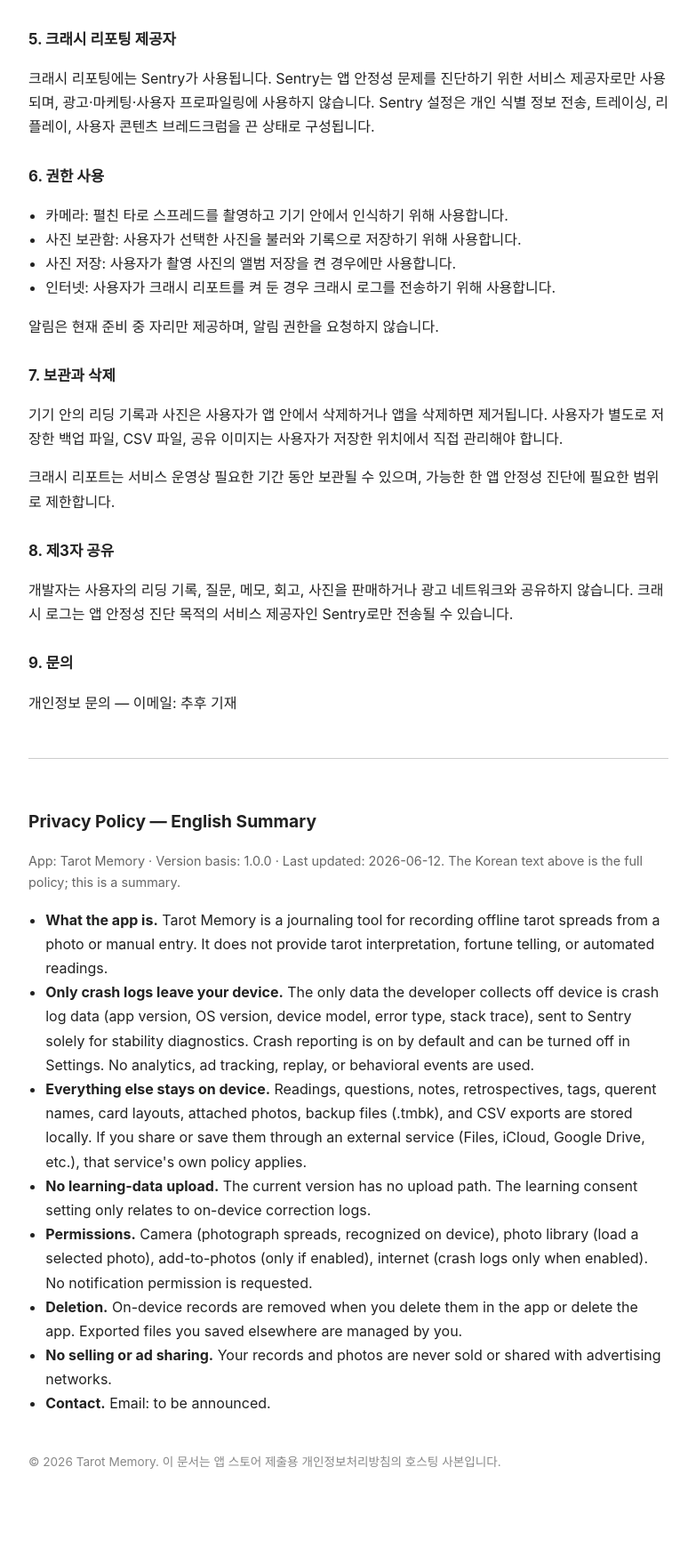
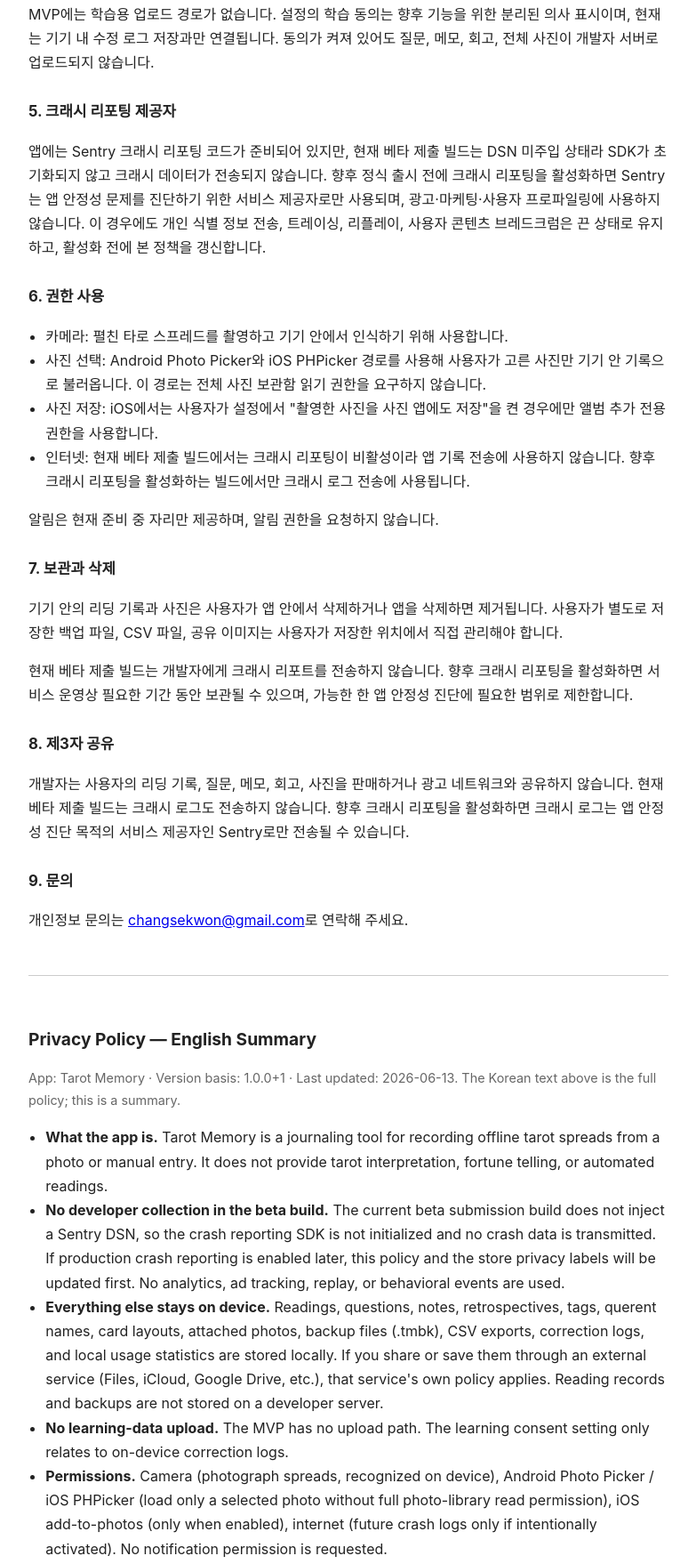
Before and after one commit to therearenorules/tarot-memory-policy, a plain HTML site: page index.html in a window 1280 px wide. Shown: the part 998-2756 px from the top of the page at 89% size, without its empty margins (248-1031 px from the left). Before the commit the page ends 2718 px from the top, so only its background shows below. Drawn offline with Linux system fonts and the light colour scheme.

Commit message:
Align hosted privacy policy with beta collection decision
Constraint: Hosted Pages repo must remain policy-only and match store privacy facts.\nRejected: Keeping Sentry-on wording | beta build omits DSN and collects no developer-side data.\nConfidence: high\nScope-risk: narrow\nDirective: Update this page before any production Sentry DSN is injected.\nTested: rg verified confirmed support email, DSN beta wording, Photo Picker/PHPicker wording, and no stale email placeholder in index.html.\nNot-tested: GitHub Pages propagation before push.

```diff
--- a/index.html
+++ b/index.html
@@ -19,15 +19,15 @@
 <body>
 
 <h1>타로 메모리 개인정보처리방침</h1>
-<p class="meta">앱: 타로 메모리 / Tarot Memory · 적용 버전: 1.0.0 · 최종 업데이트: 2026-06-12</p>
+<p class="meta">앱: 타로 메모리 / Tarot Memory · 적용 버전: 1.0.0+1 · 최종 업데이트: 2026-06-13</p>
 
 <h3>1. 서비스 개요</h3>
 <p>타로 메모리는 사용자가 오프라인에서 펼친 타로 스프레드를 사진 또는 수동 입력으로 기록하고, 질문·메모·태그·회고를 함께 저장하는 기록 도구입니다. 앱은 타로 해석, 운세, 자동 리딩, 추천 해석을 제공하지 않습니다.</p>
 
 <h3>2. 수집하는 데이터</h3>
-<p>개발자가 앱 밖으로 수집하는 데이터는 크래시 로그뿐입니다. 크래시 리포트는 기본 켜짐이며 설정에서 끌 수 있습니다.</p>
-<p>크래시 로그에는 앱 버전, OS 버전, 기기 모델, 오류 유형, 스택 트레이스처럼 앱 안정성 문제를 진단하는 데 필요한 기술 정보가 포함될 수 있습니다. 질문, 메모, 회고, 카드 사진, 백업 파일, CSV 내보내기 파일은 크래시 로그에 의도적으로 포함하지 않습니다.</p>
-<p>사용 분석, 광고 추적, 리플레이, 화면 녹화, 행동 분석 이벤트는 사용하지 않습니다.</p>
+<p>현재 베타 제출 빌드는 Sentry DSN을 주입하지 않아 크래시 리포팅 SDK가 초기화되지 않습니다. 따라서 개발자가 앱 밖으로 수집하는 사용자 데이터는 없습니다.</p>
+<p>정식 출시 전 크래시 리포팅을 활성화하기로 다시 결정하면, 앱 버전, OS 버전, 기기 모델, 오류 유형, 스택 트레이스처럼 앱 안정성 문제를 진단하는 데 필요한 기술 정보만 수집하도록 제한하고, 활성화 전에 본 정책과 스토어 개인정보 라벨을 함께 갱신합니다. 질문, 메모, 회고, 카드 사진, 백업 파일, CSV 내보내기 파일은 크래시 로그에 의도적으로 포함하지 않습니다.</p>
+<p>사용 분석, 광고 추적, 리플레이, 화면 녹화, 행동 분석 이벤트는 사용하지 않습니다. 앱 안의 사용 통계 화면은 기기 안의 데이터베이스를 읽어 표시만 하며 외부로 전송하지 않습니다.</p>
 
 <h3>3. 기기 안에만 저장되는 데이터</h3>
 <p>다음 데이터는 기본적으로 사용자의 기기 안에 저장됩니다.</p>
@@ -38,45 +38,45 @@
   <li>백업 파일(.tmbk), CSV 내보내기 파일</li>
   <li>학습 동의 여부와 기기 내 수정 로그</li>
 </ul>
-<p>사용자가 백업 파일이나 공유 이미지를 직접 다른 앱, 파일 앱, iCloud, Google Drive 등으로 저장하거나 공유하는 경우, 그 이후의 처리는 사용자가 선택한 외부 서비스의 약관과 개인정보처리방침을 따릅니다.</p>
+<p>사용자가 백업 파일이나 공유 이미지를 직접 다른 앱, 파일 앱, iCloud, Google Drive 등 본인 클라우드로 저장하거나 공유하는 경우, 그 이후의 처리는 사용자가 선택한 외부 서비스의 약관과 개인정보처리방침을 따릅니다. 개발자 서버에는 기록이나 백업이 저장되지 않습니다.</p>
 
 <h3>4. 학습용 데이터</h3>
-<p>현재 버전에는 학습용 업로드 경로가 없습니다. 설정의 학습 동의는 향후 기능을 위한 분리된 의사 표시이며, 현재는 기기 내 수정 로그 저장과만 연결됩니다. 동의가 켜져 있어도 질문, 메모, 회고, 전체 사진이 개발자 서버로 업로드되지 않습니다.</p>
+<p>MVP에는 학습용 업로드 경로가 없습니다. 설정의 학습 동의는 향후 기능을 위한 분리된 의사 표시이며, 현재는 기기 내 수정 로그 저장과만 연결됩니다. 동의가 켜져 있어도 질문, 메모, 회고, 전체 사진이 개발자 서버로 업로드되지 않습니다.</p>
 
 <h3>5. 크래시 리포팅 제공자</h3>
-<p>크래시 리포팅에는 Sentry가 사용됩니다. Sentry는 앱 안정성 문제를 진단하기 위한 서비스 제공자로만 사용되며, 광고·마케팅·사용자 프로파일링에 사용하지 않습니다. Sentry 설정은 개인 식별 정보 전송, 트레이싱, 리플레이, 사용자 콘텐츠 브레드크럼을 끈 상태로 구성됩니다.</p>
+<p>앱에는 Sentry 크래시 리포팅 코드가 준비되어 있지만, 현재 베타 제출 빌드는 DSN 미주입 상태라 SDK가 초기화되지 않고 크래시 데이터가 전송되지 않습니다. 향후 정식 출시 전에 크래시 리포팅을 활성화하면 Sentry는 앱 안정성 문제를 진단하기 위한 서비스 제공자로만 사용되며, 광고·마케팅·사용자 프로파일링에 사용하지 않습니다. 이 경우에도 개인 식별 정보 전송, 트레이싱, 리플레이, 사용자 콘텐츠 브레드크럼은 끈 상태로 유지하고, 활성화 전에 본 정책을 갱신합니다.</p>
 
 <h3>6. 권한 사용</h3>
 <ul>
   <li>카메라: 펼친 타로 스프레드를 촬영하고 기기 안에서 인식하기 위해 사용합니다.</li>
-  <li>사진 보관함: 사용자가 선택한 사진을 불러와 기록으로 저장하기 위해 사용합니다.</li>
-  <li>사진 저장: 사용자가 촬영 사진의 앨범 저장을 켠 경우에만 사용합니다.</li>
-  <li>인터넷: 사용자가 크래시 리포트를 켜 둔 경우 크래시 로그를 전송하기 위해 사용합니다.</li>
+  <li>사진 선택: Android Photo Picker와 iOS PHPicker 경로를 사용해 사용자가 고른 사진만 기기 안 기록으로 불러옵니다. 이 경로는 전체 사진 보관함 읽기 권한을 요구하지 않습니다.</li>
+  <li>사진 저장: iOS에서는 사용자가 설정에서 "촬영한 사진을 사진 앱에도 저장"을 켠 경우에만 앨범 추가 전용 권한을 사용합니다.</li>
+  <li>인터넷: 현재 베타 제출 빌드에서는 크래시 리포팅이 비활성이라 앱 기록 전송에 사용하지 않습니다. 향후 크래시 리포팅을 활성화하는 빌드에서만 크래시 로그 전송에 사용됩니다.</li>
 </ul>
 <p>알림은 현재 준비 중 자리만 제공하며, 알림 권한을 요청하지 않습니다.</p>
 
 <h3>7. 보관과 삭제</h3>
 <p>기기 안의 리딩 기록과 사진은 사용자가 앱 안에서 삭제하거나 앱을 삭제하면 제거됩니다. 사용자가 별도로 저장한 백업 파일, CSV 파일, 공유 이미지는 사용자가 저장한 위치에서 직접 관리해야 합니다.</p>
-<p>크래시 리포트는 서비스 운영상 필요한 기간 동안 보관될 수 있으며, 가능한 한 앱 안정성 진단에 필요한 범위로 제한합니다.</p>
+<p>현재 베타 제출 빌드는 개발자에게 크래시 리포트를 전송하지 않습니다. 향후 크래시 리포팅을 활성화하면 서비스 운영상 필요한 기간 동안 보관될 수 있으며, 가능한 한 앱 안정성 진단에 필요한 범위로 제한합니다.</p>
 
 <h3>8. 제3자 공유</h3>
-<p>개발자는 사용자의 리딩 기록, 질문, 메모, 회고, 사진을 판매하거나 광고 네트워크와 공유하지 않습니다. 크래시 로그는 앱 안정성 진단 목적의 서비스 제공자인 Sentry로만 전송될 수 있습니다.</p>
+<p>개발자는 사용자의 리딩 기록, 질문, 메모, 회고, 사진을 판매하거나 광고 네트워크와 공유하지 않습니다. 현재 베타 제출 빌드는 크래시 로그도 전송하지 않습니다. 향후 크래시 리포팅을 활성화하면 크래시 로그는 앱 안정성 진단 목적의 서비스 제공자인 Sentry로만 전송될 수 있습니다.</p>
 
 <h3>9. 문의</h3>
-<p>개인정보 문의 — 이메일: 추후 기재</p>
+<p>개인정보 문의는 <a href="mailto:changsekwon@gmail.com">changsekwon@gmail.com</a>로 연락해 주세요.</p>
 
 <div class="en">
 <h2>Privacy Policy — English Summary</h2>
-<p class="meta">App: Tarot Memory · Version basis: 1.0.0 · Last updated: 2026-06-12. The Korean text above is the full policy; this is a summary.</p>
+<p class="meta">App: Tarot Memory · Version basis: 1.0.0+1 · Last updated: 2026-06-13. The Korean text above is the full policy; this is a summary.</p>
 <ul>
   <li><strong>What the app is.</strong> Tarot Memory is a journaling tool for recording offline tarot spreads from a photo or manual entry. It does not provide tarot interpretation, fortune telling, or automated readings.</li>
-  <li><strong>Only crash logs leave your device.</strong> The only data the developer collects off device is crash log data (app version, OS version, device model, error type, stack trace), sent to Sentry solely for stability diagnostics. Crash reporting is on by default and can be turned off in Settings. No analytics, ad tracking, replay, or behavioral events are used.</li>
-  <li><strong>Everything else stays on device.</strong> Readings, questions, notes, retrospectives, tags, querent names, card layouts, attached photos, backup files (.tmbk), and CSV exports are stored locally. If you share or save them through an external service (Files, iCloud, Google Drive, etc.), that service's own policy applies.</li>
-  <li><strong>No learning-data upload.</strong> The current version has no upload path. The learning consent setting only relates to on-device correction logs.</li>
-  <li><strong>Permissions.</strong> Camera (photograph spreads, recognized on device), photo library (load a selected photo), add-to-photos (only if enabled), internet (crash logs only when enabled). No notification permission is requested.</li>
+  <li><strong>No developer collection in the beta build.</strong> The current beta submission build does not inject a Sentry DSN, so the crash reporting SDK is not initialized and no crash data is transmitted. If production crash reporting is enabled later, this policy and the store privacy labels will be updated first. No analytics, ad tracking, replay, or behavioral events are used.</li>
+  <li><strong>Everything else stays on device.</strong> Readings, questions, notes, retrospectives, tags, querent names, card layouts, attached photos, backup files (.tmbk), CSV exports, correction logs, and local usage statistics are stored locally. If you share or save them through an external service (Files, iCloud, Google Drive, etc.), that service's own policy applies. Reading records and backups are not stored on a developer server.</li>
+  <li><strong>No learning-data upload.</strong> The MVP has no upload path. The learning consent setting only relates to on-device correction logs.</li>
+  <li><strong>Permissions.</strong> Camera (photograph spreads, recognized on device), Android Photo Picker / iOS PHPicker (load only a selected photo without full photo-library read permission), iOS add-to-photos (only when enabled), internet (future crash logs only if intentionally activated). No notification permission is requested.</li>
   <li><strong>Deletion.</strong> On-device records are removed when you delete them in the app or delete the app. Exported files you saved elsewhere are managed by you.</li>
   <li><strong>No selling or ad sharing.</strong> Your records and photos are never sold or shared with advertising networks.</li>
-  <li><strong>Contact.</strong> Email: to be announced.</li>
+  <li><strong>Contact.</strong> Email: <a href="mailto:changsekwon@gmail.com">changsekwon@gmail.com</a>.</li>
 </ul>
 </div>
 
```
